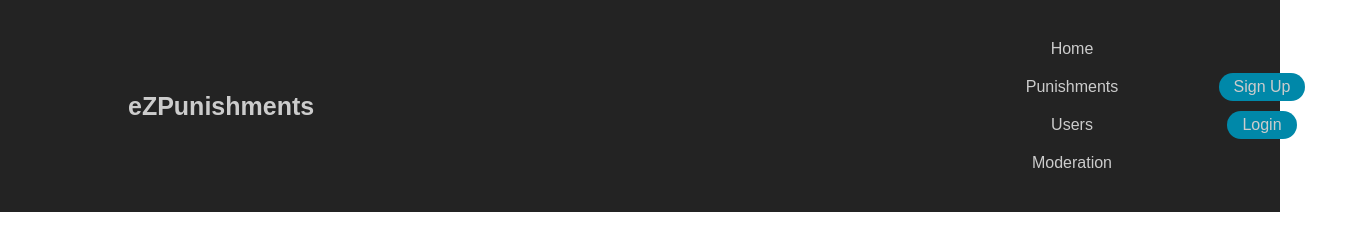
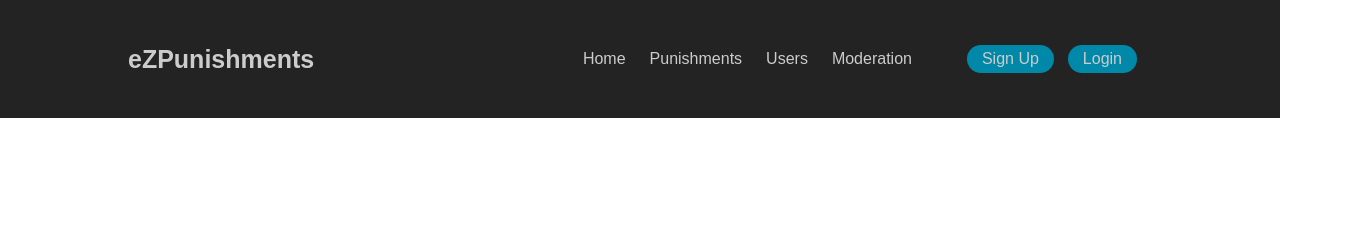
Before and after one commit to AveraqeDev/eZPunishments-Wireframe, a plain HTML site: page screens/navbar.html in a window 1280 px wide. Shown: the whole page, 1352 px wide, since content can reach past the window. Drawn offline with Linux system fonts and the light colour scheme.

Commit message:
navbar wireframe complete

```diff
--- a/screens/styles/navbar.css
+++ b/screens/styles/navbar.css
@@ -18,7 +18,6 @@ header {
     align-items: center;
     padding: 30px 10%;
     background-color: #232323;
-    width: 100vw;
 }
 
   .brand {
@@ -46,11 +45,11 @@ header {
       position: absolute;
       right: 0px;
       top: 88px;
-      width: 10rem;
       display: flex;
       flex-direction: column;
       align-items: center;
       background-color: #232323;
+      overflow: hidden;
   }
 
   .nav__links, .nav__buttons {
@@ -60,7 +59,6 @@ header {
   .nav__links li{
       text-align: center;
       padding: 10px;
-      width: 10rem;
       border-bottom: 1px solid #ccc;
       transition: all 0.3s ease 0s;
   }
@@ -79,7 +77,6 @@ header {
 
   .nav__buttons li {
       padding: 5px;
-      width: 10rem;
       text-align: center;
   }
 
@@ -105,7 +102,6 @@ header {
         position: static;
         flex-direction: row;
         justify-content: space-between;
-
     }
 
     .nav__links li {
@@ -122,7 +118,7 @@ header {
     }
 
     .nav__buttons {
-        margin-left: 20px;
+        margin-left: 30px;
     }
 
     .nav__buttons li {
```
Also changed, not shown: screens/navbar.html (indentation only).
